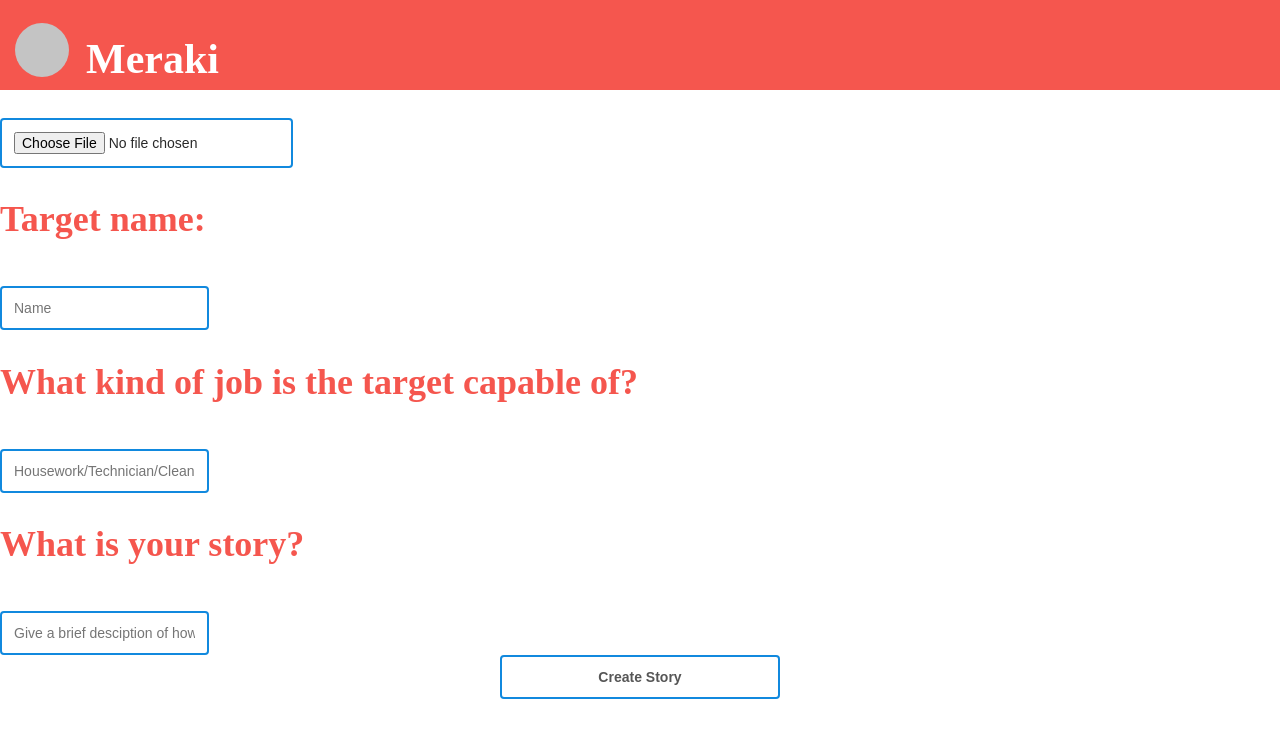
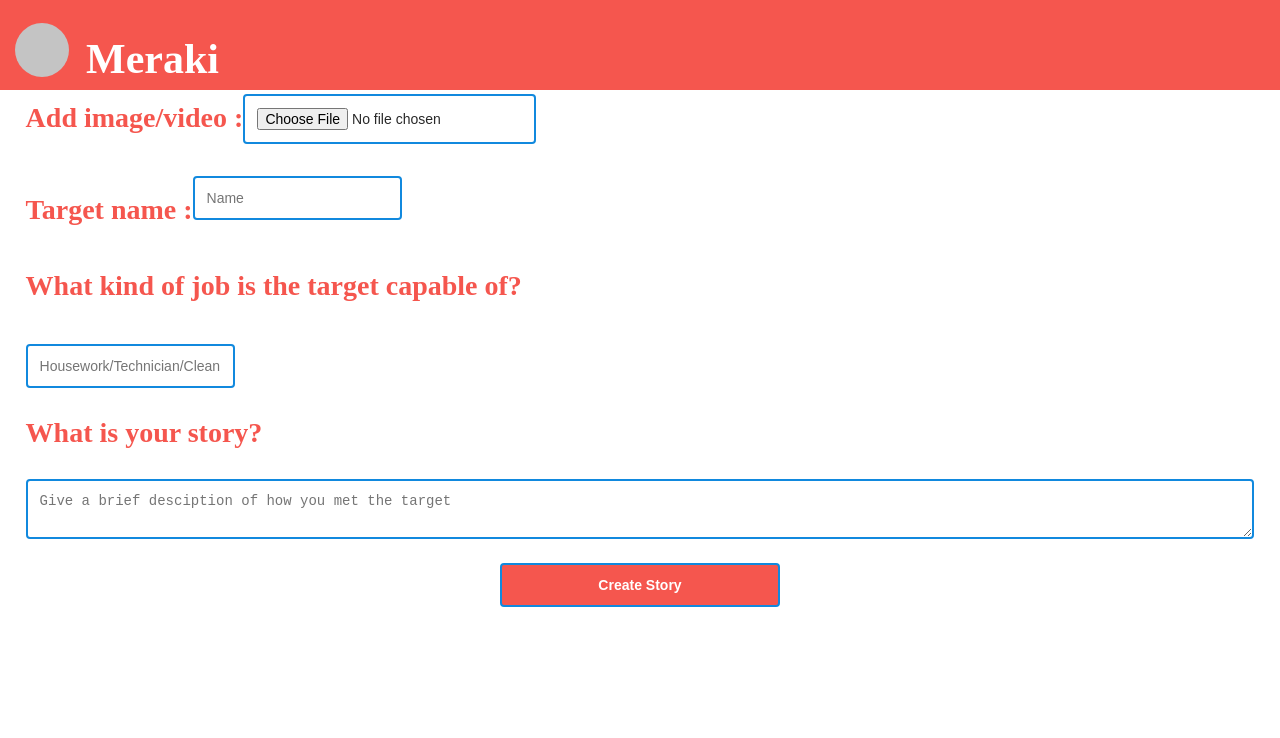
Before and after one commit to avinash-vk/Meraki, a React (Create React App) app: page /story/new/1 in a window 1280 px wide. Shown: the top 738 px of the page. Built offline with nearby package versions, Linux system fonts and the light colour scheme.

Commit message:
Improved Create Story

```diff
--- a/src/views/story/StoryForm.css
+++ b/src/views/story/StoryForm.css
@@ -43,7 +43,7 @@
 
 .inputField {
 
- padding-top: 16px;
+ padding-top: 12px;
 
 }
 
@@ -61,7 +61,29 @@
 
  color: #292929;
 
- width: "100vw";
+ width: "200vw";
+
+ padding: 12px;
+
+ font-size: 14px;
+
+ background: rgba(255, 255, 255, 1);
+
+}
+
+.storyinput {
+
+ box-sizing: border-box;
+
+ outline: none;
+
+ border: solid 2px #1189de;
+
+ border-radius: 4px;
+
+ color: #292929;
+
+ width: 100%;
 
  padding: 12px;
 
@@ -77,8 +99,6 @@
 
  min-width: 280px;
 
- color: #565656;
-
  padding: 12px;
 
  font-size: 14px;
@@ -92,6 +112,8 @@
  background: #fff;
 
  cursor: pointer;
+ background-color: #F5564E;
+ color: white;
 
 }
 
@@ -99,7 +121,7 @@
 font-family: Poppins;
 font-style: normal;
 font-weight: bold;
-font-size: 36px;
+font-size: 28px;
 line-height: 54px;
 
 /* identical to box height */
--- a/src/views/story/storyCreateForm.js
+++ b/src/views/story/storyCreateForm.js
@@ -48,21 +48,29 @@ class StoryCreateForm extends React.Component {
 
 		</div>
 
-    <div>
-			<h1 class="formText">Add image/video</h1>
+    <div style={{paddingTop: "5%",paddingLeft: "2%",paddingRight:"2%"}}>
+			<div>
+			<h1 class="formText" style={{float:"left"}}>Add image/video : </h1>
+			<hr style={{color:"white"}}></hr>
 			<InputField
 					type='file'
 					placeholder='Image'
 					value={this.state.image ? this.state.image : ''}
 					onChange={(val) => this.setInputValue('image',val)}
 				/>
-			<h1 class="formText">Target name:</h1>
+			</div>
+			<br></br>
+			<div style={{flexDirection:"column"}}>
+			<h1 class="formText" style={{float:"left"}}>Target name :</h1>
 			<InputField
+					style={{float:"right"}}
 					type='text'
 					placeholder='Name'
 					value={this.state.tname ? this.state.tname : ''}
 					onChange={(val) => this.setInputValue('tname',val)}
 				/>
+			</div>
+			<br></br>
 			<h1 class="formText">What kind of job is the target capable of?</h1>
 			<InputField
 					type='text'
@@ -71,14 +79,14 @@ class StoryCreateForm extends React.Component {
 					onChange={(val) => this.setInputValue('job',val)}
 				/>
 			<h1 class="formText">What is your story?</h1>
-			<InputField
-					style={{width:"100%"}}
+			<textarea
+					class="storyinput"
 					type='story'
 					placeholder='Give a brief desciption of how you met the target'
 					value={this.state.story ? this.state.story : ''}
 					onChange={(val) => this.setInputValue('story',val)}
 				/>
-	<div class="centered">
+	<div class="centered" style={{paddingTop: "20px"}}>
     	<SubmitButton
 					text='Create Story'
 					disable={this.state.buttonDisabled}
```
